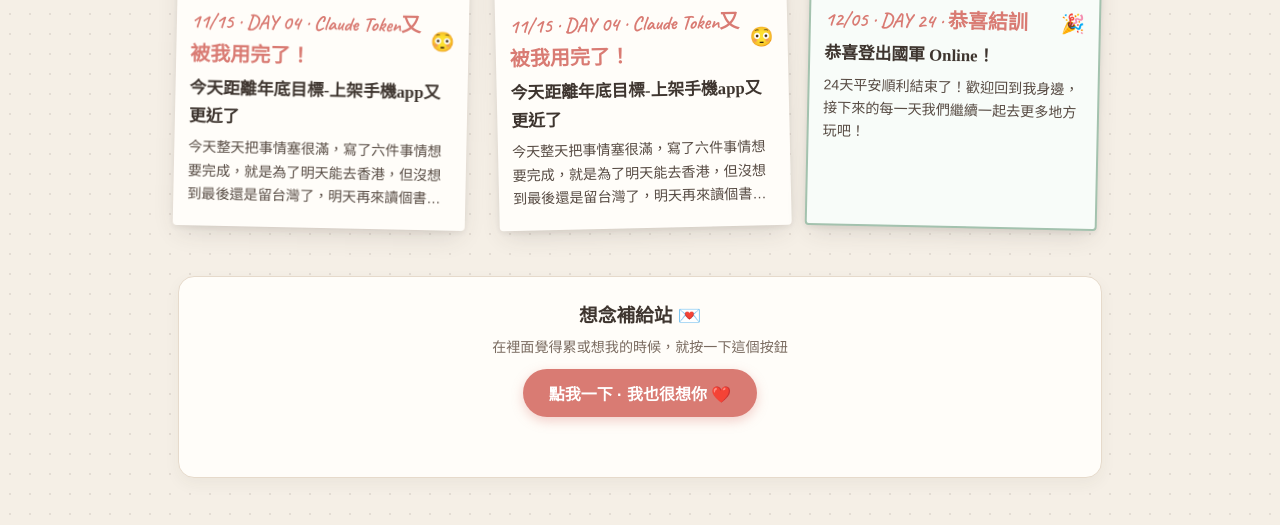
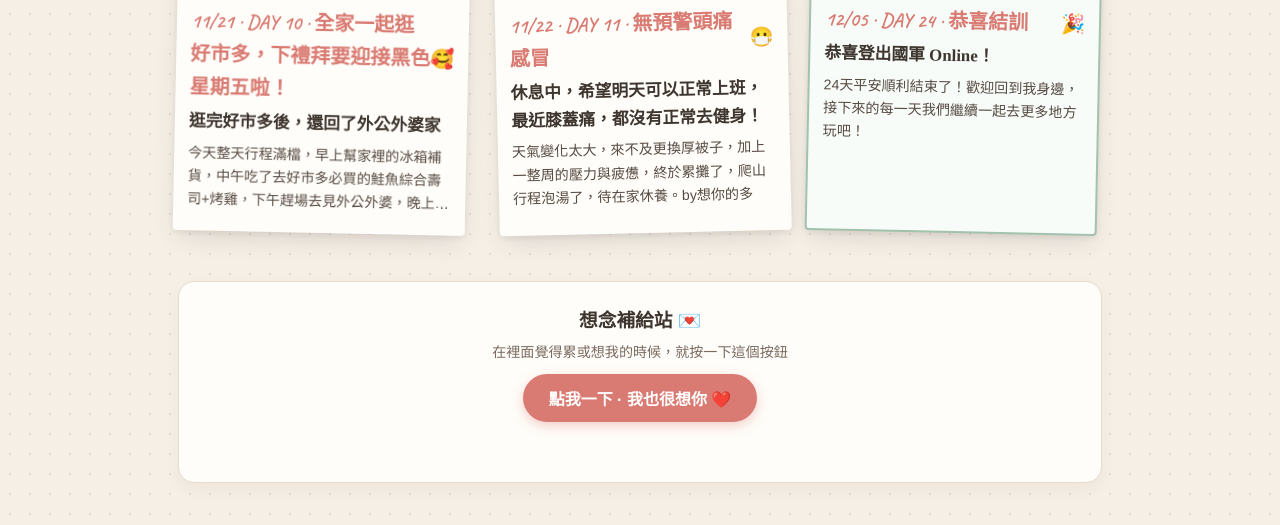
Before and after one commit to clara-liu1012/cp_diary, a plain HTML site: page index.html in a window 1280 px wide. Shown: the part 2316-2841 px from the top of the page. Drawn offline with Linux system fonts and the light colour scheme; a web font is replaced by a local one.

Commit message:
Update index.html

```diff
--- a/index.html
+++ b/index.html
@@ -427,24 +427,24 @@
       content: "今天隨處在中山走走，手上沒有人牽的感覺真的好乖，路上的聖誕節裝飾慢慢出現了，想跟你逛街、逛聖誕市集，我真的好想你哦💗"
     },
     {
-      id: "11-15",
-      date: "11/15",
-      dayLabel: "DAY 04 · Claude Token又被我用完了！",
-      title: "今天距離年底目標-上架手機app又更近了",
-      mood: "😳",
-      type: "gorgeous",
-      image: "IMG_5845.jpeg",
-      content: "今天整天把事情塞很滿，寫了六件事情想要完成，就是為了明天能去香港，但沒想到最後還是留台灣了，明天再來讀個書吧！今天下午跑去運動，吃完晚餐後，滿心期待的等你打來，整個通話的過程是開心的，我相信你也是，可惜快要結束的時候，又有點不愉快了，我們會克服的，對吧！by想你的多"
+      id: "11-21",
+      date: "11/21",
+      dayLabel: "DAY 10 · 全家一起逛好市多，下禮拜要迎接黑色星期五啦！",
+      title: "逛完好市多後，還回了外公外婆家",
+      mood: "🥰",
+      type: "loved",
+      image: "IMG_5880.jpeg",
+      content: "今天整天行程滿檔，早上幫家裡的冰箱補貨，中午吃了去好市多必買的鮭魚綜合壽司+烤雞，下午趕場去見外公外婆，晚上再開回家吃舅舅買的水煎包，我怎麼可以這麼幸福啊！"
     },
     {
-      id: "11-15",
-      date: "11/15",
-      dayLabel: "DAY 04 · Claude Token又被我用完了！",
-      title: "今天距離年底目標-上架手機app又更近了",
-      mood: "😳",
-      type: "gorgeous",
-      image: "IMG_5845.jpeg",
-      content: "今天整天把事情塞很滿，寫了六件事情想要完成，就是為了明天能去香港，但沒想到最後還是留台灣了，明天再來讀個書吧！今天下午跑去運動，吃完晚餐後，滿心期待的等你打來，整個通話的過程是開心的，我相信你也是，可惜快要結束的時候，又有點不愉快了，我們會克服的，對吧！by想你的多"
+      id: "11-22",
+      date: "11/22",
+      dayLabel: "DAY 11 · 無預警頭痛感冒",
+      title: "休息中，希望明天可以正常上班，最近膝蓋痛，都沒有正常去健身！",
+      mood: "😷",
+      type: "sick",
+      image: "IMG_5866.jpeg",
+      content: "天氣變化太大，來不及更換厚被子，加上一整周的壓力與疲憊，終於累攤了，爬山行程泡湯了，待在家休養。by想你的多"
     },
     {
       id: "12-05",
```
